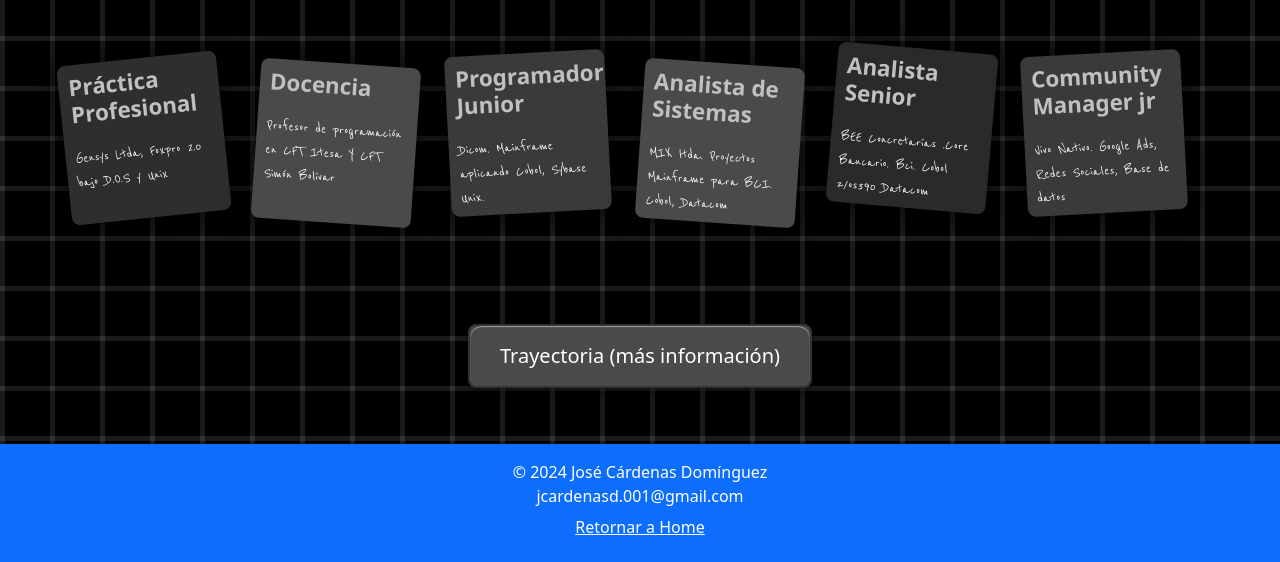
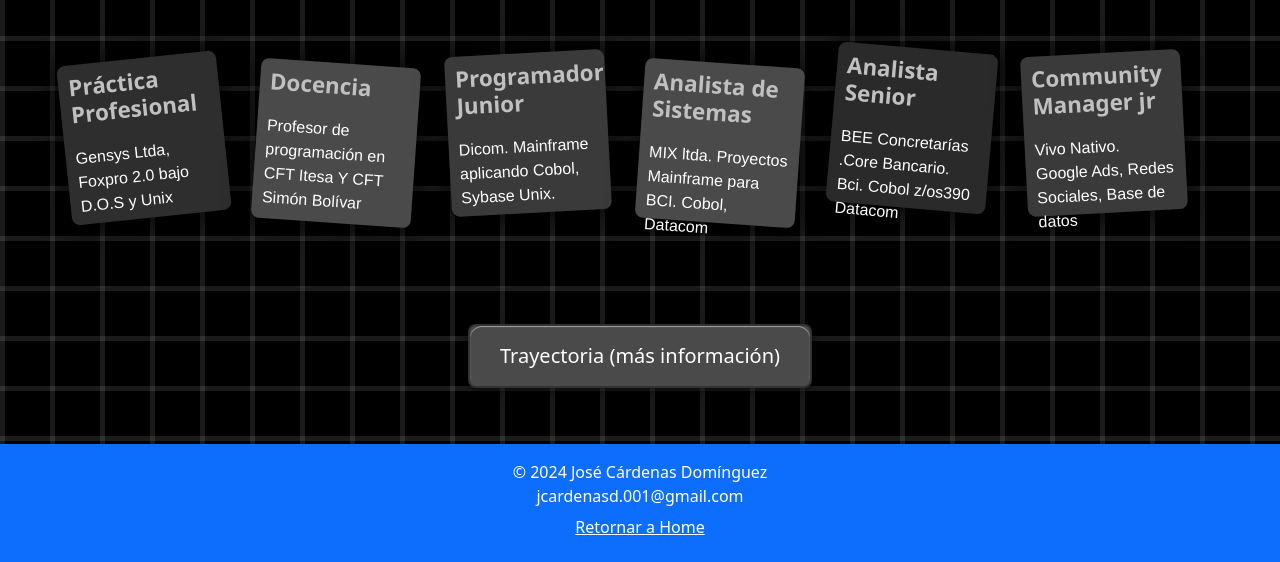
Before and after one commit to JoseAntonioCardenasDominguez/JoseAntonioCardenasDominguez.github.io, a plain HTML site: page portafolio.html in a window 1280 px wide. Shown: the part 564-1126 px from the top of the page. Drawn offline with nearby package versions, Linux system fonts and the light colour scheme.

Commit message:
Add files via upload

```diff
--- a/portafolio.html
+++ b/portafolio.html
@@ -10,8 +10,6 @@
  <link rel="icon" type="image/x-icon" href="assets/img/ico.jpg" />
   <link rel="stylesheet" type="text/css" href="assets/css/style-portf.css">
 
-  <link href="https://fonts.googleapis.com/css2?family=Roboto:wght@400;700&display=swap" rel="stylesheet">
-  <link  href="https://fonts.googleapis.com/css?family=Reenie+Beanie:regular" rel="stylesheet" type="text/css">
 
 
   <link href="https://cdn.jsdelivr.net/npm/bootstrap@5.0.2/dist/css/bootstrap.min.css"
```
